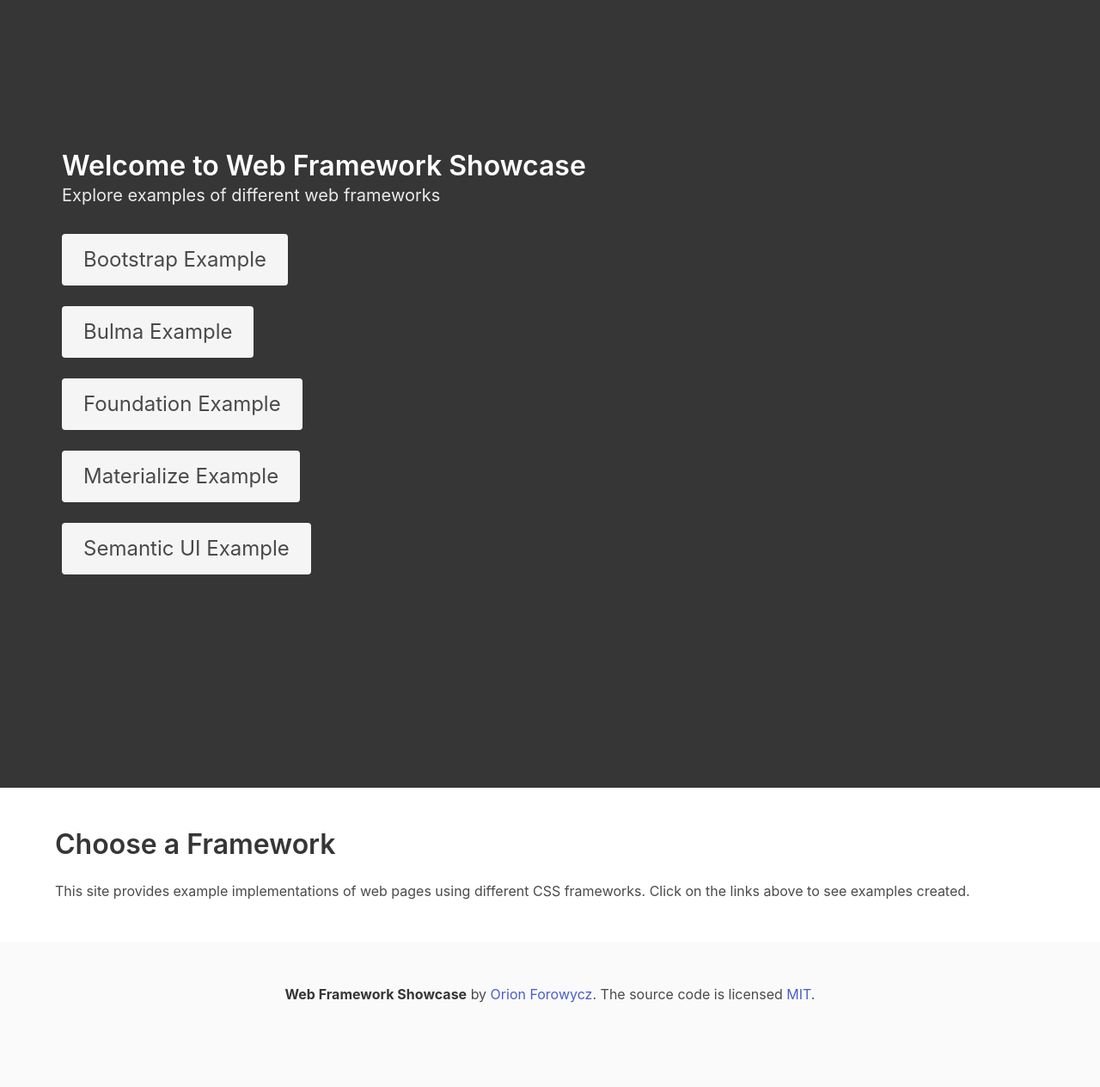
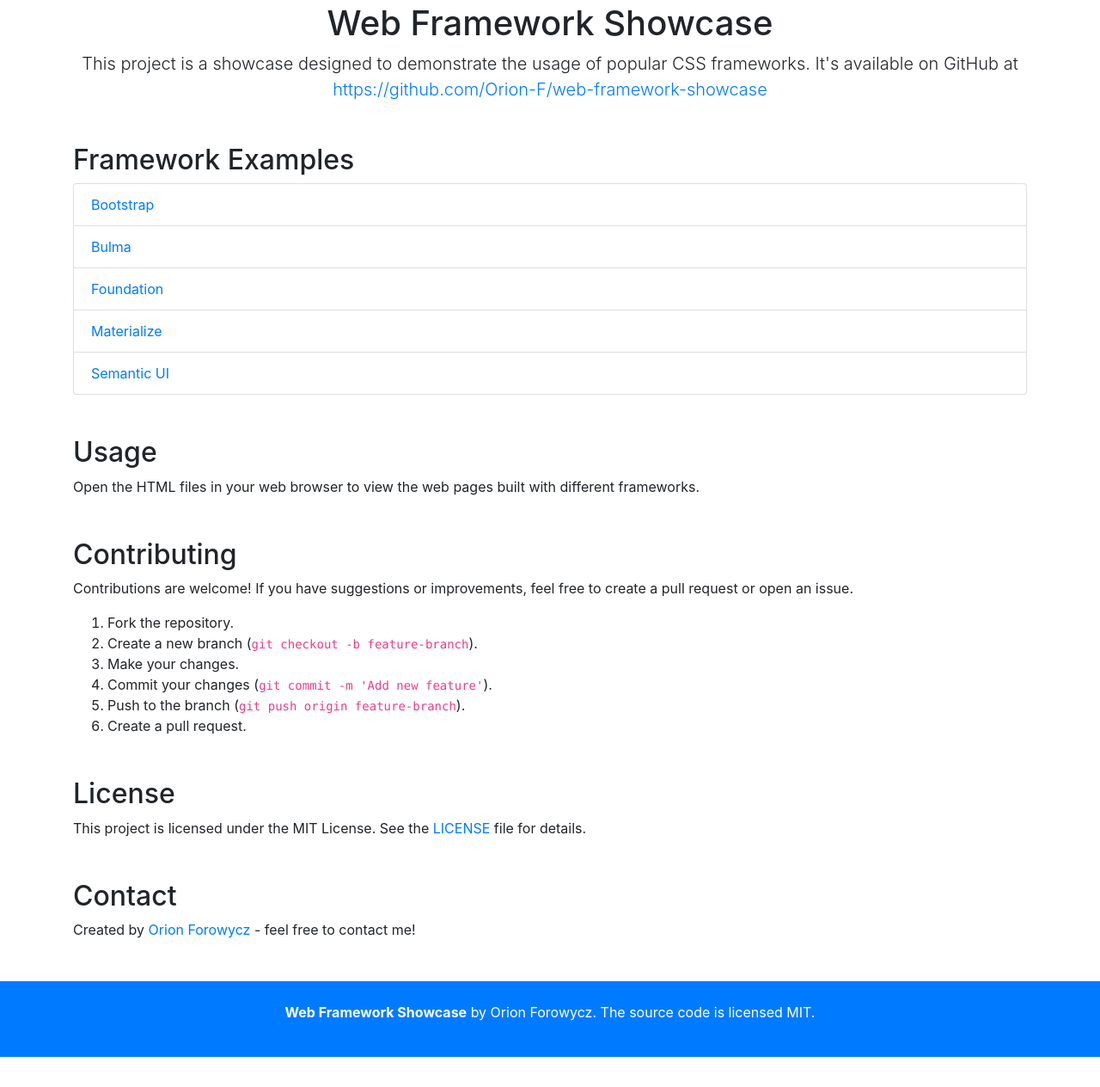
Before and after one commit to Orion-F/web-framework-showcase, a plain HTML site: page index.html in a window 1280 px wide. Shown: the part 101-1365 px from the top of the page at 86% size. After the commit the page ends 1330 px from the top, so only its background shows below. Drawn offline with nearby package versions, Linux system fonts and the light colour scheme.

Commit message:
Improve homepage to align more with readme

```diff
--- a/index.html
+++ b/index.html
@@ -5,78 +5,72 @@
     <meta charset="UTF-8">
     <meta name="viewport" content="width=device-width, initial-scale=1.0">
     <title>Web Framework Showcase</title>
-    <link rel="stylesheet" href="https://cdnjs.cloudflare.com/ajax/libs/bulma/0.9.3/css/bulma.min.css">
-    <style>
-        .hero {
-            padding: 5em 0;
-        }
-
-        .hero-buttons {
-            display: flex;
-            flex-direction: column;
-            align-items: flex-start;
-            margin-top: 2em;
-        }
-
-        .hero-buttons .button {
-            margin-bottom: 1em;
-        }
-    </style>
+    <link href="https://stackpath.bootstrapcdn.com/bootstrap/4.5.2/css/bootstrap.min.css" rel="stylesheet">
 </head>
 
 <body>
     <!-- Navbar -->
-    <nav class="navbar is-primary" role="navigation" aria-label="main navigation">
-        <div class="navbar-brand">
-            <a class="navbar-item" href="#">
-                Web Framework Showcase
-            </a>
-            <a role="button" class="navbar-burger" aria-label="menu" aria-expanded="false" data-target="navbarBasic">
-                <span aria-hidden="true"></span>
-                <span aria-hidden="true"></span>
-                <span aria-hidden="true"></span>
-            </a>
-        </div>
+    <nav class="navbar navbar-expand-lg navbar-dark bg-primary">
+        <a class="navbar-brand" href="#">Framework Showcase</a>
     </nav>
 
-    <!-- Hero Section -->
-    <section class="hero is-dark is-medium">
-        <div class="hero-body">
-            <div class="container ">
-                <h1 class="title">
-                    Welcome to Web Framework Showcase
-                </h1>
-                <h2 class="subtitle">
-                    Explore examples of different web frameworks
-                </h2>
-                <div class="hero-buttons">
-                    <a class="button is-light is-large" href="bootstrap.html">Bootstrap Example</a>
-                    <a class="button is-light is-large" href="bulma.html">Bulma Example</a>
-                    <a class="button is-light is-large" href="foundation.html">Foundation Example</a>
-                    <a class="button is-light is-large" href="materialize.html">Materialize Example</a>
-                    <a class="button is-light is-large" href="semantic-ui.html">Semantic UI Example</a>
-                </div>
-            </div>
+    <!-- Main Content -->
+    <div class="container mt-5">
+        <div class="text-center mb-4">
+            <h1>Web Framework Showcase</h1>
+            <p class="lead">This project is a showcase designed to demonstrate the usage of popular CSS frameworks. It's
+                available on GitHub at <a href="https://github.com/Orion-F/web-framework-showcase"
+                    target="_blank">https://github.com/Orion-F/web-framework-showcase</a></p>
         </div>
-    </section>
 
-    <!-- Content Section -->
-    <section class="section">
-        <div class="container">
-            <h1 class="title">Choose a Framework</h1>
-            <p>This site provides example implementations of web pages using different CSS frameworks. Click on the
-                links above to see examples created.</p>
-        </div>
-    </section>
+        <!-- Framework Links -->
+        <h2 class="mt-5">Framework Examples</h2>
+        <ul class="list-group mb-4">
+            <li class="list-group-item"><a href="bootstrap.html">Bootstrap</a></li>
+            <li class="list-group-item"><a href="bulma.html">Bulma</a></li>
+            <li class="list-group-item"><a href="foundation.html">Foundation</a></li>
+            <li class="list-group-item"><a href="materialize.html">Materialize</a></li>
+            <li class="list-group-item"><a href="semantic-ui.html">Semantic UI</a></li>
+        </ul>
+
+        <!-- Usage Instructions -->
+        <h2 class="mt-5">Usage</h2>
+        <p>Open the HTML files in your web browser to view the web pages built with different frameworks.</p>
+
+        <!-- Contributing Instructions -->
+        <h2 class="mt-5">Contributing</h2>
+        <p>Contributions are welcome! If you have suggestions or improvements, feel free to create a pull request or
+            open an issue.</p>
+        <ol>
+            <li>Fork the repository.</li>
+            <li>Create a new branch (<code>git checkout -b feature-branch</code>).</li>
+            <li>Make your changes.</li>
+            <li>Commit your changes (<code>git commit -m 'Add new feature'</code>).</li>
+            <li>Push to the branch (<code>git push origin feature-branch</code>).</li>
+            <li>Create a pull request.</li>
+        </ol>
+
+        <!-- License Information -->
+        <h2 class="mt-5">License</h2>
+        <p>This project is licensed under the MIT License. See the <a
+                href="http://opensource.org/licenses/mit-license.php">LICENSE</a> file for details.</p>
+
+        <!-- Contact Information -->
+        <h2 class="mt-5">Contact</h2>
+        <p>Created by <a href="https://github.com/Orion-F">Orion Forowycz</a> - feel free to contact me!</p>
+    </div>
 
     <!-- Footer -->
-    <footer class="footer">
-        <div class="content has-text-centered">
-            <p><strong>Web Framework Showcase</strong> by <a href="https://github.com/Orion-F">Orion Forowycz</a>. The
-                source code is licensed <a href="http://opensource.org/licenses/mit-license.php">MIT</a>.</p>
-        </div>
+    <footer class="bg-primary text-white mt-5 p-4 text-center">
+        <p><strong>Web Framework Showcase</strong> by <a href="https://github.com/Orion-F" class="text-white">Orion
+                Forowycz</a>. The
+            source code is licensed <a href="http://opensource.org/licenses/mit-license.php" class="text-white">MIT</a>.
+        </p>
     </footer>
 
+    <script src="https://code.jquery.com/jquery-3.5.1.slim.min.js"></script>
+    <script src="https://cdn.jsdelivr.net/npm/@popperjs/core@2.5.4/dist/umd/popper.min.js"></script>
+    <script src="https://stackpath.bootstrapcdn.com/bootstrap/4.5.2/js/bootstrap.min.js"></script>
 </body>
 
 </html>
```
Also changed, not shown: 1 other file.
